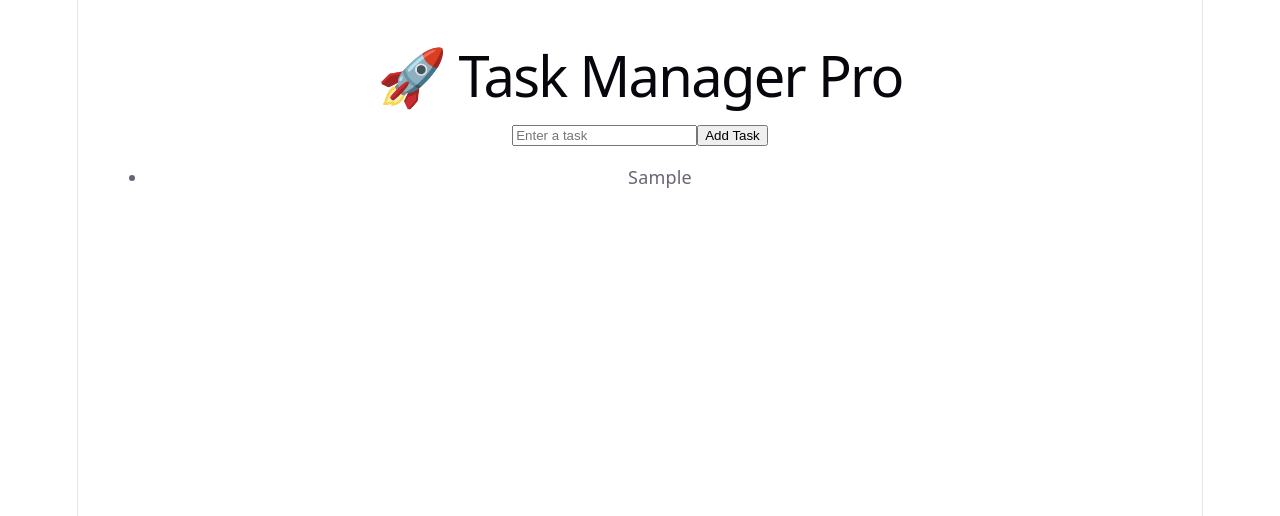
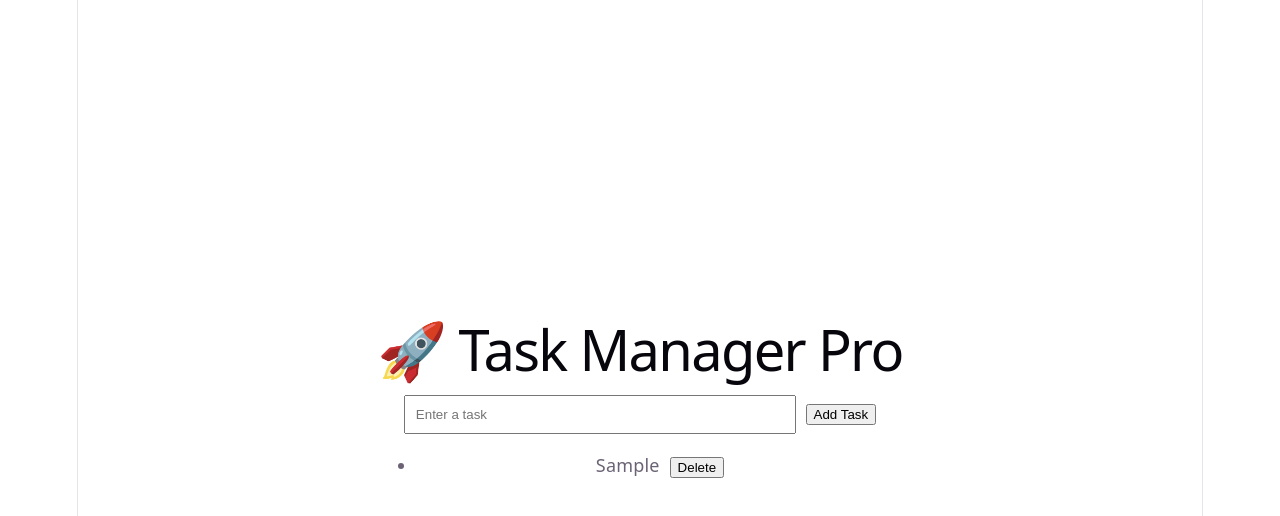
Before and after one commit to Lagnasha-Tripathy/task-manager-pro, a React app in the folder frontend/: page / in a window 1280 px wide. Both pictures are taken after typing "Sample" into the empty fields and a click on the button "Add Task". Shown: the top 516 px of the page. Built offline with nearby package versions, Linux system fonts and the light colour scheme; the HTML template or start-up script is replaced by a standard one.

Commit message:
Added delete task functionality

```diff
--- a/frontend/src/App.jsx
+++ b/frontend/src/App.jsx
@@ -5,14 +5,18 @@ function App() {
   const [taskInput, setTaskInput] = useState("");
 
   const addTask = () => {
-    if (taskInput.trim() === "") return;
+    if (!taskInput.trim()) return;
 
     setTasks([...tasks, taskInput]);
     setTaskInput("");
   };
 
+  const deleteTask = (index) => {
+    setTasks(tasks.filter((_, i) => i !== index));
+  };
+
   return (
-    <div style={{ padding: "30px" }}>
+    <div style={{ padding: "30px", maxWidth: "600px", margin: "auto" }}>
       <h1>🚀 Task Manager Pro</h1>
 
       <input
@@ -20,13 +24,24 @@ function App() {
         placeholder="Enter a task"
         value={taskInput}
         onChange={(e) => setTaskInput(e.target.value)}
+        style={{ padding: "10px", width: "70%" }}
       />
 
-      <button onClick={addTask}>Add Task</button>
+      <button onClick={addTask} style={{ marginLeft: "10px" }}>
+        Add Task
+      </button>
 
       <ul>
         {tasks.map((task, index) => (
-          <li key={index}>{task}</li>
+          <li key={index}>
+            {task}
+            <button
+              onClick={() => deleteTask(index)}
+              style={{ marginLeft: "10px" }}
+            >
+              Delete
+            </button>
+          </li>
         ))}
       </ul>
     </div>
```
Also changed, not shown: 1 other file (tests, documents, lock files or other folders).
